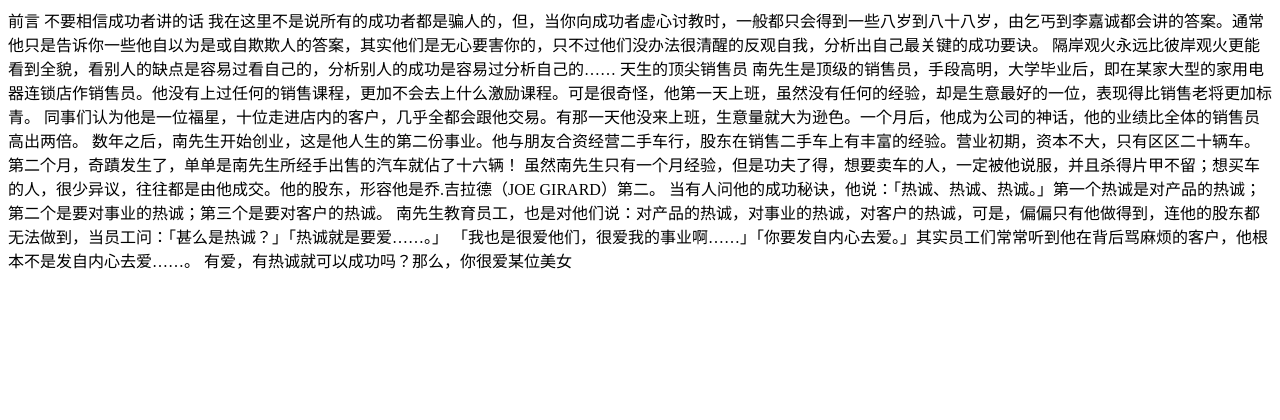
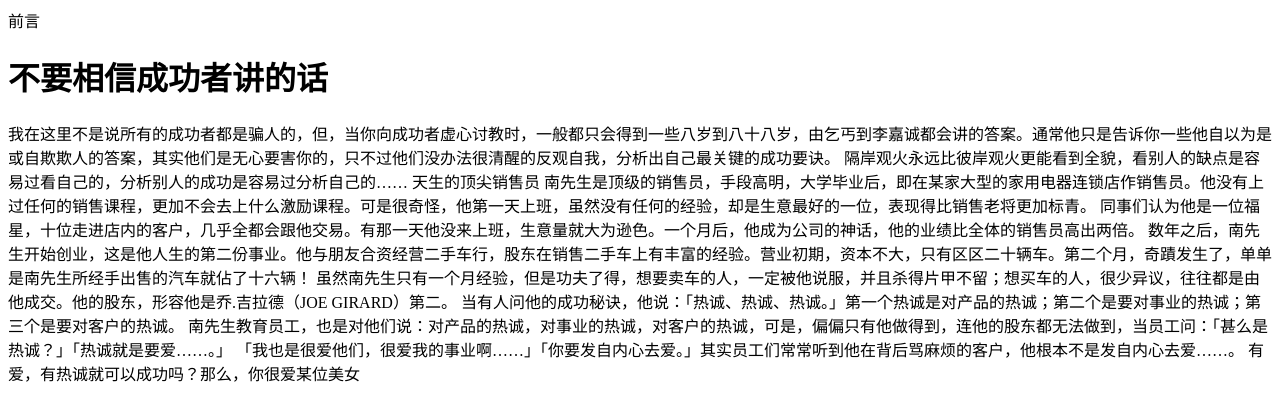
Before and after one commit to Jameswilson7788/this-is-a-book, a plain HTML site: page index.html in a window 1280 px wide. Drawn offline with Linux system fonts and the light colour scheme.

Commit message:
標記title

```diff
--- a/index.html
+++ b/index.html
@@ -10,7 +10,7 @@
     <div>
         前言
 
-        不要相信成功者讲的话
+        <h1>不要相信成功者讲的话</h1>
 
         我在这里不是说所有的成功者都是骗人的，但，当你向成功者虚心讨教时，一般都只会得到一些八岁到八十八岁，由乞丐到李嘉诚都会讲的答案。通常他只是告诉你一些他自以为是或自欺欺人的答案，其实他们是无心要害你的，只不过他们没办法很清醒的反观自我，分析出自己最关键的成功要诀。
 
```
